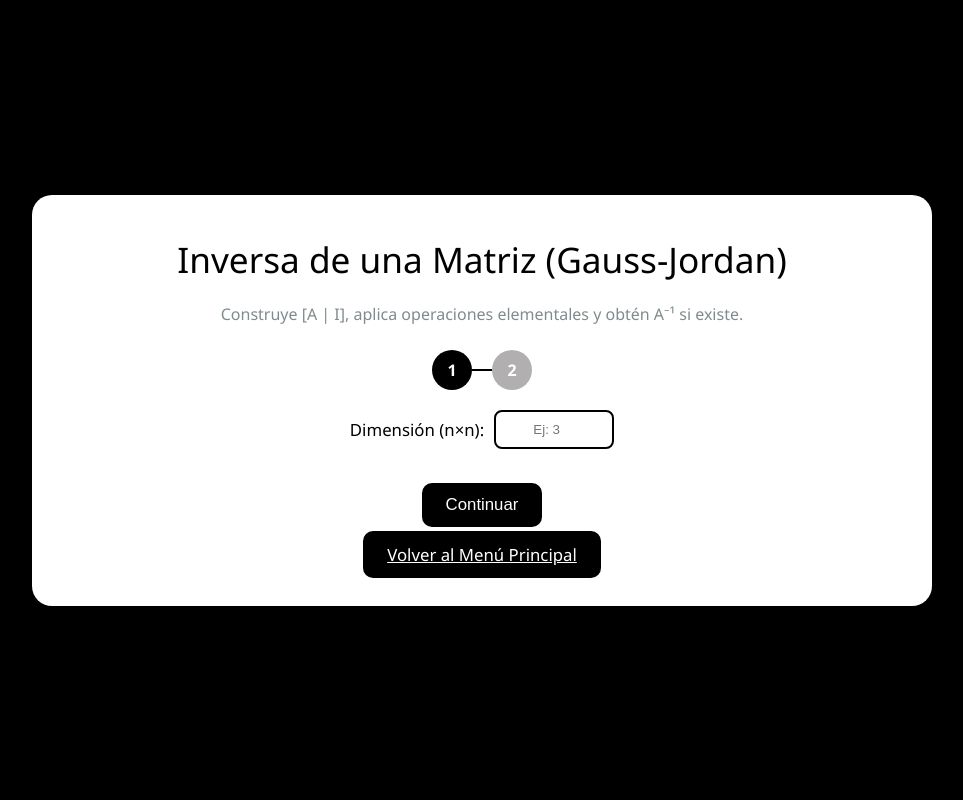
After one commit to IntiMG/Calculito, a Flask app: page /matrix_inverse in a window 1280 px wide. The commit adds this page. Shown: the whole page, without its empty margins (158-1121 px from the left). Run offline with Flask 3, Linux system fonts and the light colour scheme.

Commit message:
Implementación de la inversa de matrices utilizando el método de Gauss-Jordan y creación de las plantillas correspondientes.

```diff
--- a/app.py
+++ b/app.py
@@ -35,6 +35,121 @@ def safe_fraction(val):
         return Fraction(0)
     return Fraction(s)
 
+# ========= Helpers para Gauss-Jordan (sin NumPy) =========
+from copy import deepcopy
+
+def identity(n):
+    from fractions import Fraction
+    I = [[Fraction(0) for _ in range(n)] for __ in range(n)]
+    for i in range(n):
+        I[i][i] = Fraction(1)
+    return I
+
+def augmented(A, B):
+    return [rowA + rowB for rowA, rowB in zip(A, B)]
+
+def split_augmented(M, ncols_left):
+    left = [row[:ncols_left] for row in M]
+    right = [row[ncols_left:] for row in M]
+    return left, right
+
+def is_identity(M):
+    from fractions import Fraction
+    n = len(M)
+    for i in range(n):
+        for j in range(n):
+            if M[i][j] != (Fraction(1) if i == j else Fraction(0)):
+                return False
+    return True
+
+def gauss_jordan_with_steps(A):
+    """
+    Aplica Gauss-Jordan a [A | I]. Devuelve:
+      ok, steps, left, right, pivots, rank, reason
+    steps: lista de dicts con 'description', 'matrix' (lado A), 'results' (lado I/A⁻¹) para que tu UI lo muestre como [A|B]
+    """
+    from fractions import Fraction
+    n = len(A)
+    I = identity(n)
+    aug = augmented(deepcopy(A), I)
+    steps = []
+
+    def fmt_num_local(x):
+        # usa tu mismo criterio visual
+        return jinja_fmt_num(x) if callable(jinja_fmt_num) else str(x)
+
+    def snapshot(desc):
+        left, right = split_augmented(aug, n)
+        steps.append({
+            "description": desc,
+            "matrix": [[fmt_num_local(v) for v in row] for row in left],
+            # tu viewer espera “results” por fila; convertimos cada fila de right a string compacto
+            "results": [" ".join(fmt_num_local(x) for x in row) for row in right]
+        })
+
+    snapshot("Construcción de la matriz aumentada [A | I].")
+
+    row = 0
+    pivots = []
+    for col in range(n):
+        pivot = None
+        for r in range(row, n):
+            if aug[r][col] != 0:
+                pivot = r
+                break
+        if pivot is None:
+            continue
+
+        if pivot != row:
+            aug[row], aug[pivot] = aug[pivot], aug[row]
+            snapshot(f"Intercambiar R{row+1} ↔ R{pivot+1}")
+
+        pv = aug[row][col]
+        if pv != 1:
+            for j in range(2*n):
+                aug[row][j] /= pv
+            snapshot(f"Escalar R{row+1} ← R{row+1} / {fmt_num_local(pv)}")
+
+        for r in range(n):
+            if r != row and aug[r][col] != 0:
+                factor = aug[r][col]
+                for j in range(2*n):
+                    aug[r][j] -= factor * aug[row][j]
+                snapshot(f"R{r+1} ← R{r+1} - ({fmt_num_local(factor)})·R{row+1}")
+
+        pivots.append((row, col))
+        row += 1
+        if row == n:
+            break
+
+    rank = len(pivots)
+    left, right = split_augmented(aug, n)
+
+    if not is_identity(left):
+        reason = "La matriz no es invertible porque no tiene pivote en cada fila."
+        snapshot("No se logró obtener I en el lado izquierdo; A no es invertible.")
+        return False, steps, left, right, pivots, rank, reason
+
+    snapshot("Se obtuvo [I | A⁻¹]. La matriz derecha es A⁻¹.")
+    return True, steps, left, right, pivots, rank, ""
+
+def props_invertibilidad(n, rank):
+    """
+    Verifica (c)(d)(e) y devuelve banderas + interpretación corta.
+    """
+    interp = {
+        "c": "Si A tiene n pivotes, entonces A es invertible.",
+        "d": "Si A x = 0 solo tiene la solución trivial, entonces A⁻¹ existe.",
+        "e": "Si las columnas son linealmente independientes, entonces A es invertible."
+    }
+    ok = (rank == n)
+    return {
+        "c": {"ok": ok, "text": interp["c"]},
+        "d": {"ok": ok, "text": interp["d"]},
+        "e": {"ok": ok, "text": interp["e"]},
+    }
+
+
 @app.template_filter("fmt_num")
 def jinja_fmt_num(x):
     return _fmt_num(x)
@@ -42,6 +157,7 @@ def jinja_fmt_num(x):
 @app.template_filter("fmt_vec")
 def jinja_fmt_vec(vec):
     return "[" + ", ".join(_fmt_num(v) for v in vec) + "]"
+
 
 # ========= Rutas Existentes =========
 @app.route("/", methods=["GET"])
@@ -786,6 +902,47 @@ def matrix_transpose_solve():
     except Exception as e:
         return render_template("matrix_transpose.html", step=2, rows=rows, cols=cols, matrix_a=matrix_a, error=f"Error al realizar la transposición: {str(e)}")
 
+# ========= Inversa por Gauss-Jordan =========
+@app.route("/matrix_inverse", methods=["GET", "POST"])
+def matrix_inverse():
+    if request.method == "GET":
+        return render_template("matrix_inverse.html", step=1)
+    # POST (step 1) → pide n y pasa a step 2
+    try:
+        n = int(request.form.get("n"))
+        if not (1 <= n <= 10):
+            raise ValueError()
+    except:
+        return render_template("matrix_inverse.html", step=1, error="Dimensión inválida (1–10).")
+    return render_template("matrix_inverse.html", step=2, n=n)
+
+@app.route("/matrix_inverse_solve", methods=["POST"])
+def matrix_inverse_solve():
+    try:
+        n = int(request.form.get("n"))
+        A = [[safe_fraction(request.form.get(f"A_{i}_{j}")) for j in range(n)] for i in range(n)]
+    except Exception:
+        return render_template("matrix_inverse.html", step=2, n=request.form.get("n"),
+                               error="Entrada inválida. Acepta enteros, decimales o fracciones a/b.")
+
+    ok, steps, left, right, pivots, rank, reason = gauss_jordan_with_steps(A)
+    props = props_invertibilidad(n, rank)
+
+    if not ok:
+        return render_template(
+            "matrix_inverse_result.html",
+            invertible=False, reason=reason, n=n, A=A,
+            steps=steps, rank=rank, pivots=pivots, props=props
+        )
+
+    Ainv = right
+    return render_template(
+        "matrix_inverse_result.html",
+        invertible=True, n=n, A=A, Ainv=Ainv,
+        steps=steps, rank=rank, pivots=pivots, props=props
+    )
+
+
 def fraction_to_string(matrix):
     if isinstance(matrix, list):
         return [fraction_to_string(row) for row in matrix]
--- /dev/null
+++ b/templates/matrix_inverse.html
@@ -0,0 +1,69 @@
+<!DOCTYPE html>
+<html lang="es">
+<head>
+  <meta charset="UTF-8">
+  <meta name="viewport" content="width=device-width, initial-scale=1.0">
+  <title>Inversa por Gauss-Jordan</title>
+  <style>
+    *{margin:0;padding:0;box-sizing:border-box}
+    body{font-family:'Segoe UI',Tahoma,Geneva,Verdana,sans-serif;background:linear-gradient(135deg,#000,#000);min-height:100vh;display:flex;align-items:center;justify-content:center;padding:20px}
+    .container{background:#fff;border-radius:20px;box-shadow:0 20px 40px rgba(0,0,0,.1);padding:40px;max-width:900px;width:100%;animation:fadeIn .6s ease-out;text-align:center}
+    @keyframes fadeIn{from{opacity:0;transform:translateY(30px)}to{opacity:1;transform:translateY(0)}}
+    h1{color:#000;margin-bottom:20px;font-size:2.2em;font-weight:300}
+    .subtitle{color:#7f8c8d;margin-bottom:25px}
+    .error{background:#e74c3c;color:#fff;padding:12px;border-radius:10px;margin-bottom:15px}
+    .step-indicator{display:flex;justify-content:center;margin-bottom:20px}
+    .step{width:40px;height:40px;border-radius:50%;background:#1b161857;color:#fff;display:flex;align-items:center;justify-content:center;font-weight:bold;margin:0 10px;position:relative}
+    .step.active,.step.completed{background:#000}
+    .step::after{content:'';position:absolute;top:50%;left:100%;width:20px;height:2px;background:#000;transform:translateY(-50%)}
+    .step:last-child::after{display:none}
+    .form-group{margin:16px 0;display:flex;justify-content:center;align-items:center}
+    label{font-size:1.05em;color:#000;margin-right:10px}
+    input{padding:10px;border:2px solid #000;border-radius:8px;width:120px;text-align:center}
+    .matrix-table{margin:0 auto;border-collapse:separate;border-spacing:10px}
+    .matrix-table input{width:90px;height:48px;text-align:center;border:2px solid #000;border-radius:8px}
+    .btn{background:#000;color:#fff;padding:12px 24px;border:none;border-radius:10px;font-size:1.05em;cursor:pointer;transition:.3s;margin-top:18px}
+    .btn:hover{transform:translateY(-2px);box-shadow:0 10px 20px rgba(0,0,0,.2)}
+    .note{color:#7f8c8d;margin-top:8px}
+  </style>
+</head>
+<body>
+  <div class="container">
+    <h1>Inversa de una Matriz (Gauss-Jordan)</h1>
+    <p class="subtitle">Construye [A | I], aplica operaciones elementales y obtén A⁻¹ si existe.</p>
+
+    {% if error %}<div class="error">{{ error }}</div>{% endif %}
+
+    {% if step == 1 %}
+      <div class="step-indicator"><div class="step active">1</div><div class="step">2</div></div>
+      <form method="post" action="{{ url_for('matrix_inverse') }}">
+        <div class="form-group">
+          <label>Dimensión (n×n):</label>
+          <input type="number" name="n" min="1" max="10" required placeholder="Ej: 3">
+        </div>
+        <button class="btn" type="submit">Continuar</button>
+      </form>
+      <div class="btn-group" style="margin-top:1rem;">
+        <a href="{{ url_for('home') }}" class="btn">Volver al Menú Principal</a>
+      </div>
+
+    {% elif step == 2 %}
+      <div class="step-indicator"><div class="step completed">1</div><div class="step active">2</div></div>
+      <form method="post" action="{{ url_for('matrix_inverse_solve') }}">
+        <input type="hidden" name="n" value="{{ n }}">
+        <p class="note">Ingresa elementos de A (acepta enteros, decimales o fracciones a/b):</p>
+        <table class="matrix-table">
+          {% for i in range(n) %}
+            <tr>
+              {% for j in range(n) %}
+                <td><input name="A_{{ i }}_{{ j }}" placeholder="a{{ i+1 }}{{ j+1 }}" required></td>
+              {% endfor %}
+            </tr>
+          {% endfor %}
+        </table>
+        <button class="btn" type="submit">Calcular A⁻¹</button>
+      </form>
+    {% endif %}
+  </div>
+</body>
+</html>
--- a/templates/matrix_operations.html
+++ b/templates/matrix_operations.html
@@ -87,6 +87,7 @@
                  <li><a href="{{ url_for('matrix_scalar') }}">Multiplicación por Escalar</a></li>
                  <li><a href="{{ url_for('matrix_multiply') }}">Multiplicación de Matrices</a></li>
                  <li><a href="{{ url_for('matrix_transpose') }}">Transposición de Matriz</a></li>
+                 <li><a href="{{ url_for('matrix_inverse') }}">Inversa (Gauss-Jordan)</a></li>
              </ul>
              <div style="margin-top: 2rem;">
                  <a href="{{ url_for('home') }}">Volver al Menú Principal</a>
```
Also changed, not shown: templates/matrix_inverse_result.html (added, +133 -0 lines).
